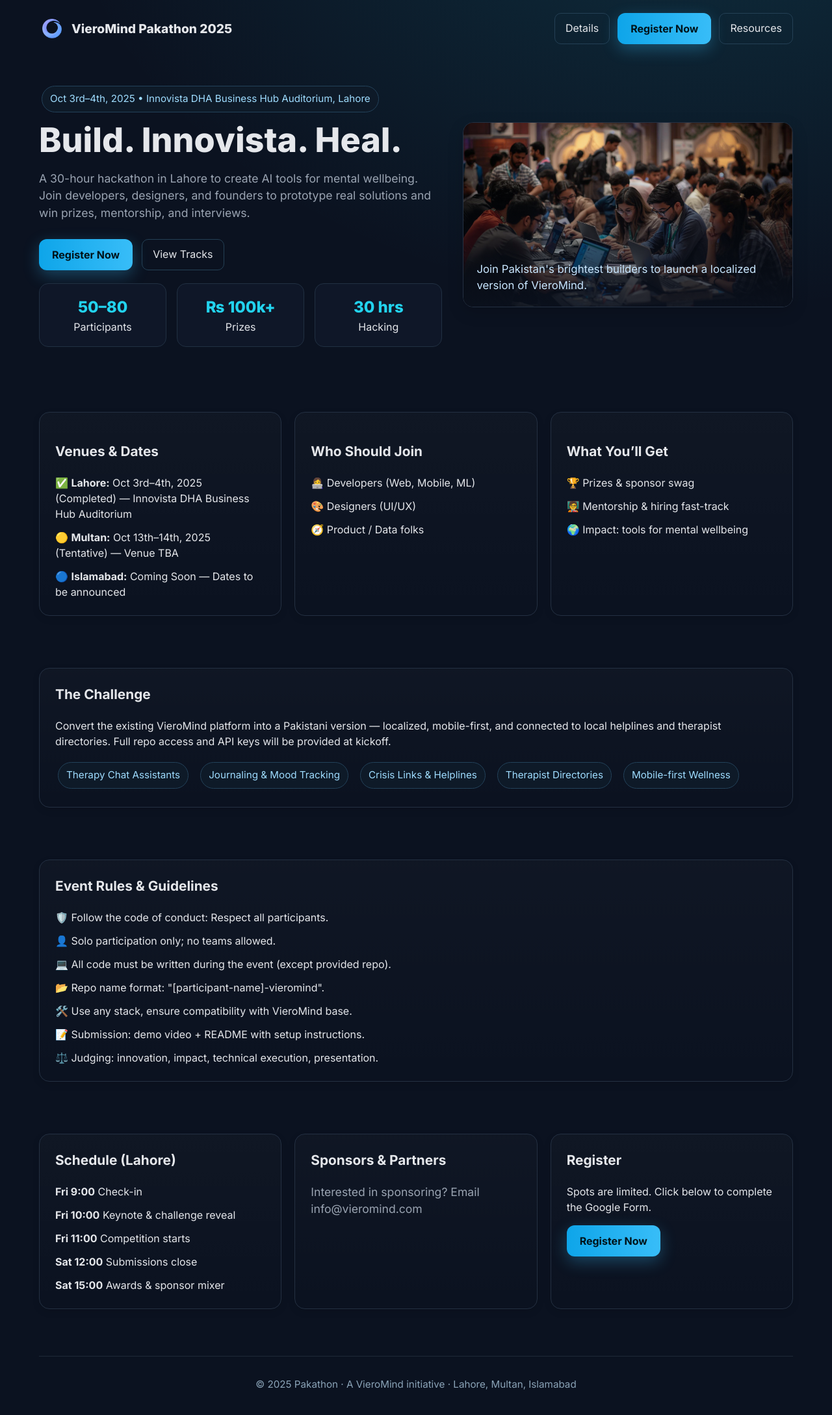
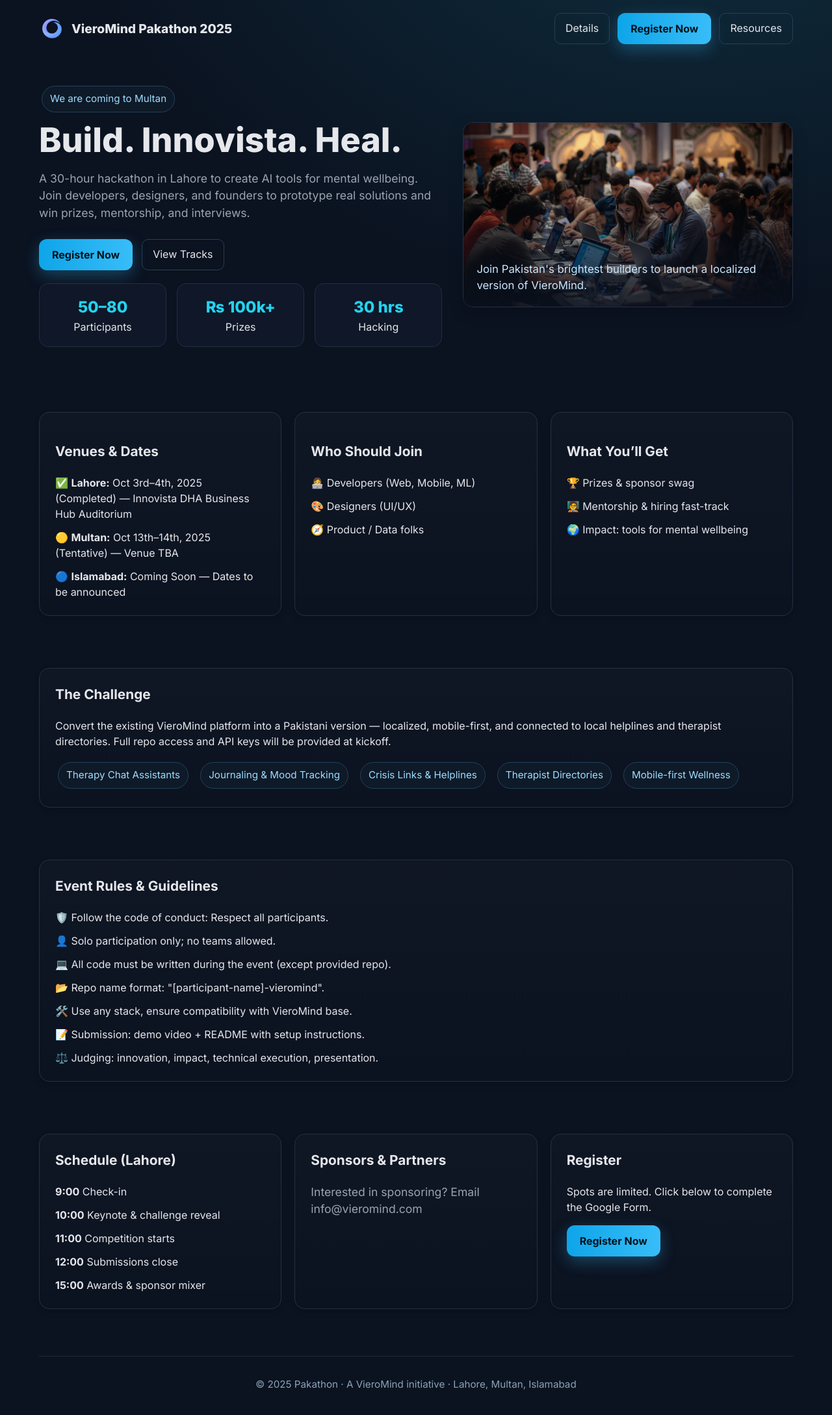
Before and after one commit to jawad4605/pakathon2025, a Next.js app: page / in a window 1280 px wide. Shown: the top 2178 px of the page at 65% size. Built offline with nearby package versions, Linux system fonts and the light colour scheme.

Commit message:
Update page.tsx

```diff
--- a/app/page.tsx
+++ b/app/page.tsx
@@ -18,7 +18,7 @@
       {/* Hero */}
       <header className="hero">
         <div>
-          <span className="pill">Oct 3rd–4th, 2025 • Innovista DHA Business Hub Auditorium, Lahore</span>
+          <span className="pill">We are coming to Multan</span>
           <h1>Build. Innovista. Heal.</h1>
           <p className="sub">
             A 30-hour hackathon in Lahore to create AI tools for mental wellbeing.
@@ -111,11 +111,11 @@
         <div className="card">
           <h3 style={{ marginTop: 0 }}>Schedule (Lahore)</h3>
           <ul className="list">
-            <li><b>Fri 9:00</b> Check-in</li>
-            <li><b>Fri 10:00</b> Keynote & challenge reveal</li>
-            <li><b>Fri 11:00</b> Competition starts</li>
-            <li><b>Sat 12:00</b> Submissions close</li>
-            <li><b>Sat 15:00</b> Awards & sponsor mixer</li>
+            <li><b> 9:00</b> Check-in</li>
+            <li><b> 10:00</b> Keynote & challenge reveal</li>
+            <li><b> 11:00</b> Competition starts</li>
+            <li><b> 12:00</b> Submissions close</li>
+            <li><b> 15:00</b> Awards & sponsor mixer</li>
           </ul>
         </div>
         <div className="card">
```
